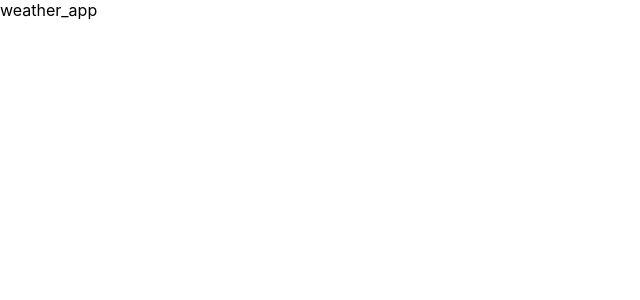
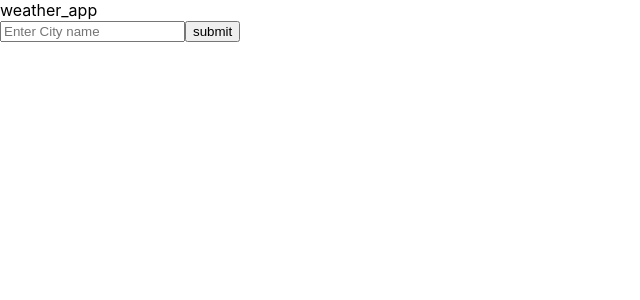
Before and after one commit to TheCukrus/2023_some_practice_react, a React (Create React App) app in the folder Frontend/: page /weather_app in a window 1280 px wide. Shown: the top 300 px of the page, without its empty margins (0-640 px from the left). Built offline with nearby package versions, Linux system fonts and the light colour scheme; no server answers.

Commit message:
starting weather app

```diff
--- a/Frontend/src/projects/todo_list_components/Todo_list.module.css
+++ b/Frontend/src/projects/todo_list_components/Todo_list.module.css
@@ -48,6 +48,8 @@
   background-color: #f0f0f0;
   margin-bottom: 10px;
   border-radius: 5px;
+  margin-left: 15%;
+  margin-right: 15%;
 }
 
 .Todo_text {
--- /dev/null
+++ b/Frontend/src/projects/weather_app_components/Weather_app_location_form.jsx
@@ -0,0 +1,46 @@
+import axios from "axios";
+import React from "react";
+
+const Weather_app_location_form = () =>
+{
+    const open_weather_api = fetch("http://127.0.0.1:80/api/v1/data").then(response => response.json()).then(data => { return data })
+    //not working
+    console.log(open_weather_api)
+
+
+
+
+    const get_geo_location = async () =>
+    {
+        try
+        {
+            const geolocation = await axios(
+                {
+                    "method": "get",
+                    "url": "http://api.openweathermap.org/geo/1.0/direct?q=trakai&limit=5&appid=1e049bc5a6c197798505ba15c8a0e8cf"
+                }
+            )
+        }
+        catch (err)
+        {
+            console.log(err)
+        }
+    }
+
+    fetch('http://localhost:80/api/data')
+        .then(response => response.json())
+        .then(data =>
+        {
+            console.log(data)
+            // Do something with the data
+        });
+
+    return (
+        <form>
+            <input type="text" placeholder="Enter City name" />
+            <button type="submit">submit</button>
+        </form>
+    )
+}
+
+export default Weather_app_location_form;
--- a/Frontend/src/projects/weather_app_components/Weather_app_main.jsx
+++ b/Frontend/src/projects/weather_app_components/Weather_app_main.jsx
@@ -1,12 +1,51 @@
 import React from "react";
+import axios from "axios";
+import Weather_app_location_form from "./Weather_app_location_form.jsx";
 
 const Weather_app_main = () =>
 {
+
+
+
+
     return (
         <div>
             weather_app
+            <Weather_app_location_form />
         </div>
     )
 }
 
 export default Weather_app_main;
+
+/*
+1.Location selection: Allow users to enter a location to get the weather forecast.
+2.Current conditions: Display the current temperature, wind speed and direction, humidity, and other relevant information for the selected location.
+3.Forecast: Show the forecast for the next several days, with details like high and low temperatures, precipitation, and wind speed and direction.
+4.Units: Allow the user to choose between metric and imperial units for temperature and other measurements.
+5.Visualizations: Use icons or images to represent the current conditions and forecast.
+6.Alerts: Display severe weather alerts or warnings for the selected location.
+7.History: Allow the user to view the weather history for a specific date or range of dates.
+8.API integration: Use a weather API to get real-time weather data for the selected location.
+*/
+
+/*
+*Search bar or location input for users to input a location and get weather information
+*Current weather information such as temperature, humidity, wind speed, and weather condition (e.g. sunny, cloudy, rainy)
+*Forecasted weather information for the upcoming days, typically up to a week
+*Interactive weather maps with zoom and pan functionality
+*Ability to switch between units of measurement (e.g. Celsius and Fahrenheit)
+*Customizable alerts and notifications for severe weather conditions
+*Integration with other apps and services, such as calendar or email, to plan activities or travel based on weather conditions
+*In-app purchases for premium features such as ad-free experience or extended forecast data
+*/
+
+//lat=54.63333
+//lon=24.93333
+//appid=1e049bc5a6c197798505ba15c8a0e8cf
+
+//api for weather
+//https://api.openweathermap.org/data/2.5/weather?lat=54.63333&lon=24.93333&appid=1e049bc5a6c197798505ba15c8a0e8cf
+
+//api for geo location
+//http://api.openweathermap.org/geo/1.0/direct?q=trakai&limit=5&appid=1e049bc5a6c197798505ba15c8a0e8cf
```
Also changed, not shown: Frontend/src/projects/weather_app_components/Weather.module.css (added), 1 other file (tests, documents, lock files or other folders).
